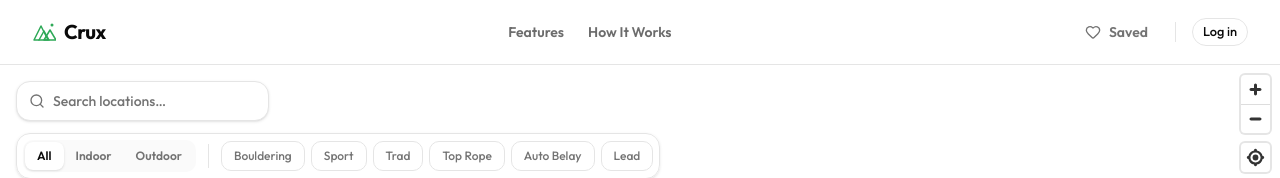
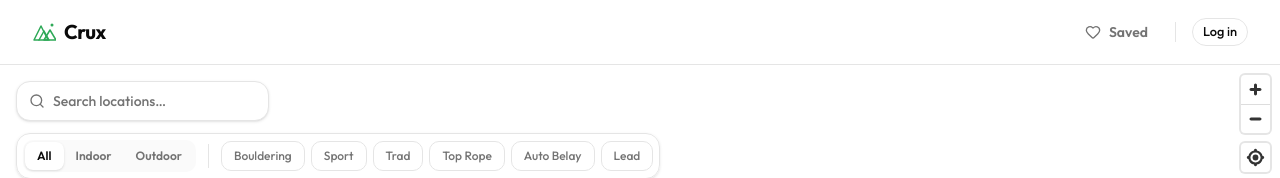
Before and after one commit to Ayprusss/crux, a Next.js app: page /map in a window 1280 px wide. Shown: the top 178 px of the page. Built offline with nearby package versions, Linux system fonts and the light colour scheme; no server answers; the database is empty.

Commit message:
added navbar props to change around navbar when authenticated

```diff
--- a/src/components/layout/Navbar.tsx
+++ b/src/components/layout/Navbar.tsx
@@ -7,9 +7,10 @@ import { AuthButton } from "@/components/auth/AuthButton"
 interface NavbarProps {
   onToggleSaved?: () => void
   showMapButton?: boolean
+  showLinks?: boolean
 }
 
-export default function Navbar({ onToggleSaved, showMapButton = true }: NavbarProps) {
+export default function Navbar({ onToggleSaved, showMapButton = true, showLinks = true }: NavbarProps) {
   return (
     <header className="sticky top-0 z-50 w-full border-b bg-background/95 backdrop-blur supports-[backdrop-filter]:bg-background/60">
       <div className="container mx-auto flex h-16 items-center justify-between px-4 sm:px-8">
@@ -17,6 +18,7 @@ export default function Navbar({ onToggleSaved, showMapButton = true }: NavbarPr
           <MountainIcon className="h-6 w-6 text-primary transition-transform group-hover:scale-110" />
           <span className="text-xl font-bold tracking-tight">Crux</span>
         </Link>
+        {showLinks && (
           <nav className="hidden md:flex items-center gap-6 text-sm font-semibold">
             <Link href="/#features" className="transition-colors hover:text-foreground text-foreground/60">
               Features
@@ -25,6 +27,7 @@ export default function Navbar({ onToggleSaved, showMapButton = true }: NavbarPr
               How It Works
             </Link>
           </nav>
+        )}
         <div className="flex items-center gap-3">
           {onToggleSaved && (
             <Button variant="ghost" className="gap-2 font-semibold text-muted-foreground hover:text-foreground" onClick={onToggleSaved}>
```
Lines whose indentation alone changed are shown as unchanged.
